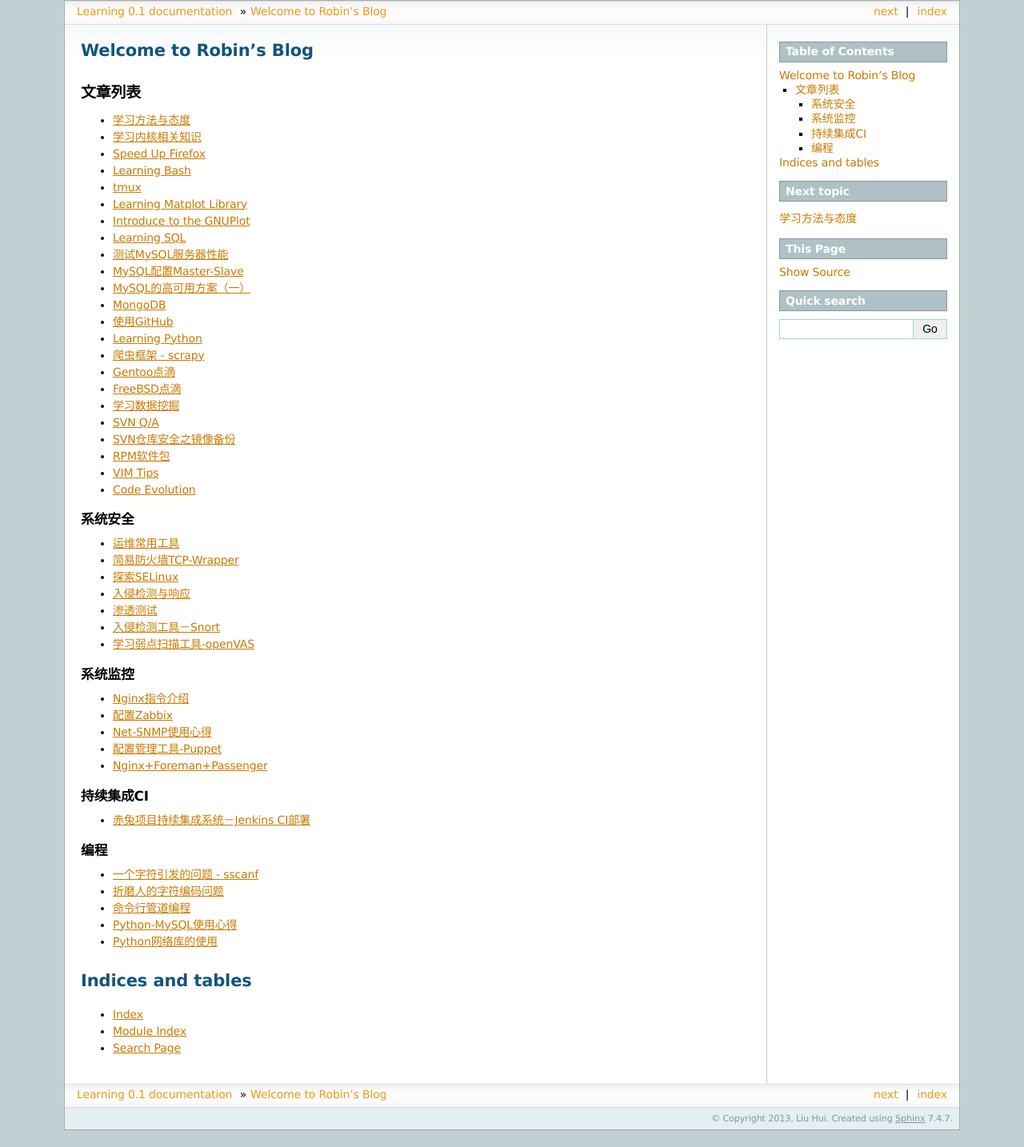
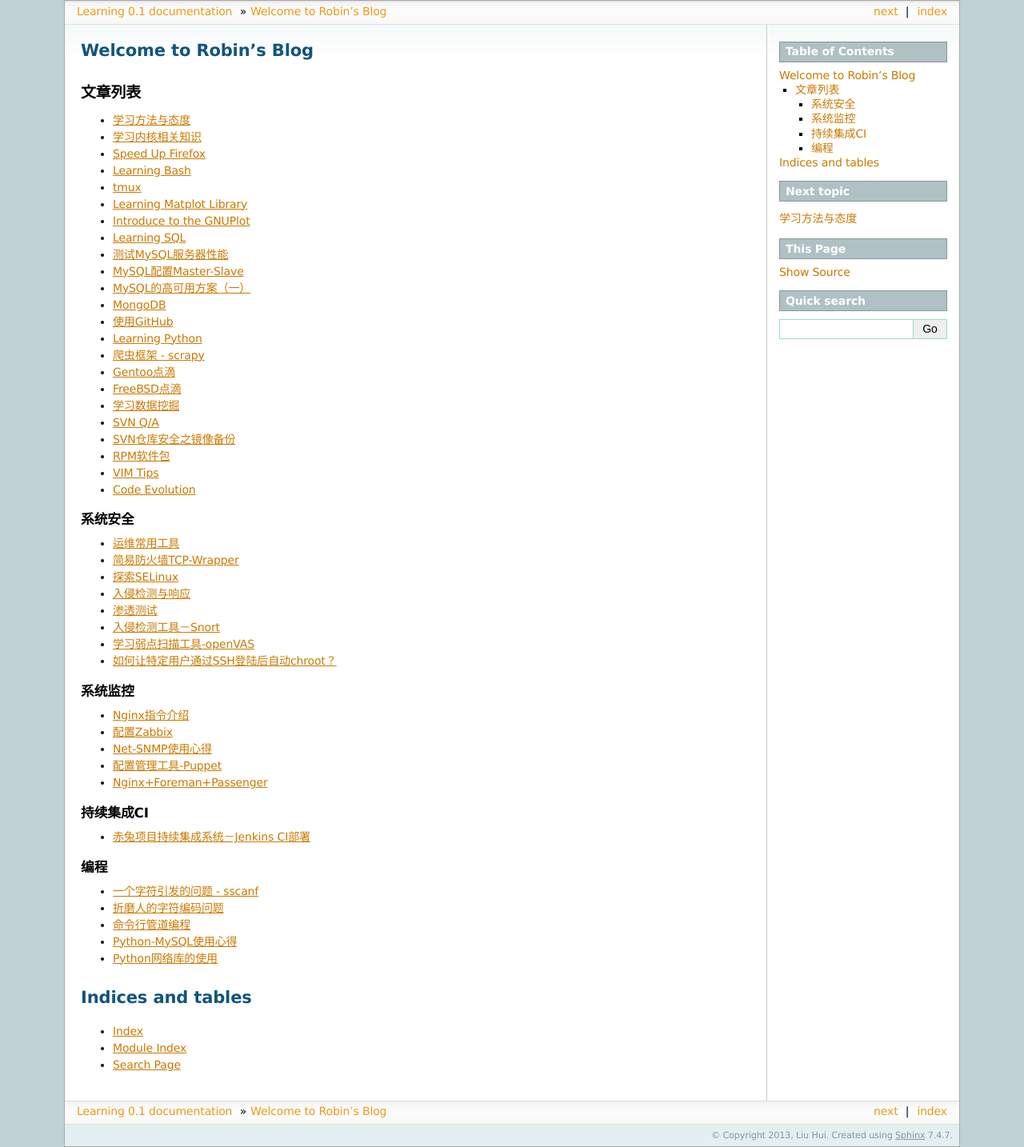
Before and after one commit to huiliu/learning.docs.hui, a Sphinx documentation site: the page built from source/index.rst, in a window 1280 px wide. Shown: the whole page at 80% size. Built offline with Sphinx 7.4.7, drawn with Linux system fonts in a browser that asks for light colours; formulas are drawn with MathJax 3; before the commit the page ends 1413 px from its top, so only the background shows below that; some of the changed lines change nothing that is shown.

Commit message:
ADD NEW FILE jail.rst
翻译一篇关于chroot jail的短文

```diff
--- a/source/index.rst
+++ b/source/index.rst
@@ -49,6 +49,7 @@
     penetration-testing
     snort
     openvas
+    jail
 
 系统监控
 ^^^^^^^^^
--- /dev/null
+++ b/source/jail.rst
@@ -0,0 +1,158 @@
+如何让特定用户通过SSH登陆后自动chroot？
+***************************************
+
+原文链接：http://how-to.linuxcareer.com/how-to-automatically-chroot-jail-selected-ssh-user-logins
+
+简介
+======
+本文将介绍如何使某个工作组中的用户通过SSH登陆系统后自动chroot。如果你想为系\
+统中的用户提供一个受限的系统环境，并且与主系统相隔离，那么这个方法非常有用\
+。你也可以用这个方法建立一个简单的SSH蜜罐；通过本文你将学到：
+
+1.  如何建立一个基本的\ ``chroot``\ 环境
+2.  如何配置SSH服务使得特定用户登陆后自动进行\ ``chroot``\ 环境
+
+建立基本的chroot环境
+=====================
+首先我们建立一个简单的\ ``chroot``\ 环境，其中只包含\ ``bash``\ 一个可执行\
+程序。为了达到这一目标，先创建一个chroot目录：
+
+.. code-block:: bash
+
+    mkdir   /home/jail
+
+接下来我们需要将应用“\ **/bin/bash**\ ”和其依赖的动态链接库拷贝至\
+``/home/jail``\ 下。使用命令\ ``ldd``\ 可以查看\ ``bash``\ 依赖那些动态库。
+
+.. code-block:: bash
+
+    ldd /bin/bash
+        linux-gate.so.1 =>  (0x001e7000)
+        libtinfo.so.5 => /lib/libtinfo.so.5 (0x00820000)
+        libdl.so.2 => /lib/libdl.so.2 (0x0034b000)
+        libc.so.6 => /lib/libc.so.6 (0x0052b000)
+        /lib/ld-linux.so.2 (0x00af0000)
+
+我们手动创建必须的目录，并将\ ``/bin/bash``\ 及其依赖库拷贝到\
+``/home/jail``\ 下相应的位置。
+
+.. code-block:: bash
+
+    cd /var/chroot/
+    mkdir bin/ lib64/ lib/
+    cp /lib/x86_64-linux-gnu/libtinfo.so.5 lib/
+    cp /lib/x86_64-linux-gnu/libdl.so.2 lib/
+    cp /lib/x86_64-linux-gnu/libc.so.6 lib/
+    cp /lib64/ld-linux-x86-64.so.2 lib64/
+    cp /bin/bash bin/
+
+此时，一个最简单的chroot环境准备好了，我们可以看看chroot的效果：
+
+.. code-block:: bash
+
+    chroot /vat/chroot
+    bash-4.2# ls /
+    bash: ls: command not found
+
+从上面你可以看到\ ``bash``\ (shell)已经准备就绪，但是什么也不能做，甚至连\
+``ls``\ 命令都没有。不同于上面手动拷贝所有命令和依赖文件，下面提供了一个简\
+单的shell脚本来完成：
+
+.. code-block:: bash
+
+    #!/bin/bash
+    # This script can be used to create simple chroot environment
+    # Written by LinuxCareer.com <http://linuxcareer.com/>
+    # (c) 2013 LinuxCareer under GNU GPL v3.0+
+
+    #!/bin/bash
+
+    CHROOT='/home/jail'
+    mkdir $CHROOT
+
+    for i in $( ldd $* | grep -v dynamic | cut -d " " -f 3 | sed 's/://' | sort | uniq )
+      do
+        cp --parents $i $CHROOT
+      done
+
+    # ARCH amd64
+    if [ -f /lib64/ld-linux-x86-64.so.2 ]; then
+       cp --parents /lib64/ld-linux-x86-64.so.2 /$CHROOT
+    fi
+
+    # ARCH i386
+    if [ -f  /lib/ld-linux.so.2 ]; then
+       cp --parents /lib/ld-linux.so.2 /$CHROOT
+    fi
+
+    echo "Chroot jail is ready. To access it execute: chroot $CHROOT"
+
+上面的脚本中通过变量\ ``$CHROOT``\ 来设定chroot目录的路径，当前为：\
+``/home/jail``\ 。你可以根据需要自行设定。准备好之后，使得脚本具有可执行权\
+限，以你所期望添加的程序和文件名作为命令行参数运行脚本。例如：你需要运行命\
+令\ ``ls, cat, echo, rm, bash, vi``\ ，使用命令\ ``which``\ 找到它们的完整\
+路径，并作为脚本chroot.sh的参数运行。
+
+.. code-block:: bash
+
+    ./chroot.sh /bin/{ls,cat,echo,rm,bash} /usr/bin/vi /etc/hosts
+    Chroot jail is ready. To access it execute: chroot /var/chroot
+
+新的chroot环境准备好了，进行看看：
+
+.. code-block:: bash
+
+    # chroot /var/chroot
+    bash-4.2# echo linuxcareer.com > file
+    bash-4.2# cat file
+    linuxcareer.com
+    bash-4.2# rm file
+    bash-4.2# vi --version
+    VIM - Vi IMproved 7.3 (2010 Aug 15, compiled May  4 2012 04:25:35)
+
+创建一个chroot用户组
+=====================
+建立一个用户组\ ``chrootjail``\ ，属于该组的用户通过ssh登陆系统时将被自动\
+chroot。\ ::
+
+    sudo groupadd chrootjail
+
+添加用户到\ ``chrootjail``\ 组中：\ ::
+
+    sudo adduser tester chrootjail
+    Adding user `tester' to group `chrootjail' ...
+    Adding user tester to group chrootjail
+    Done.
+
+配置sshd
+=========
+为了让\ ``chrootjail``\ 用户组中的用户通过ssh登陆时自动chroot到目录\
+``/home/jail``\ 中，需要在sshd的配置文件\ ``/etc/ssh/sshd_config``\ 中添加\
+配置：
+
+.. code-block:: text
+
+    Match group chrootjail
+        ChrootDirectory /var/chroot/
+
+重启sshd服务：
+
+.. code-block:: bash
+
+    sudo service ssh restart
+
+通过ssh登陆测试
+===================
+.. code-block:: bash
+
+    ssh tester@localhost
+    tester@localhost's password:
+    bash-4.2$ ls
+    bin  lib  lib64  usr
+    bash-4.2$
+
+结束语
+==========
+通过上面的说明你可以发现建立一个ssh的chroot环境是非常简单的。当用户登陆到\
+chroot环境中，其home目录不存在时，它的当前工作目录为“\ ``/``\ ”。你可以根据\
+需要对chroot环境进行更多的定制，如建立用户HOME目录，定义bash环境变量等。
```
